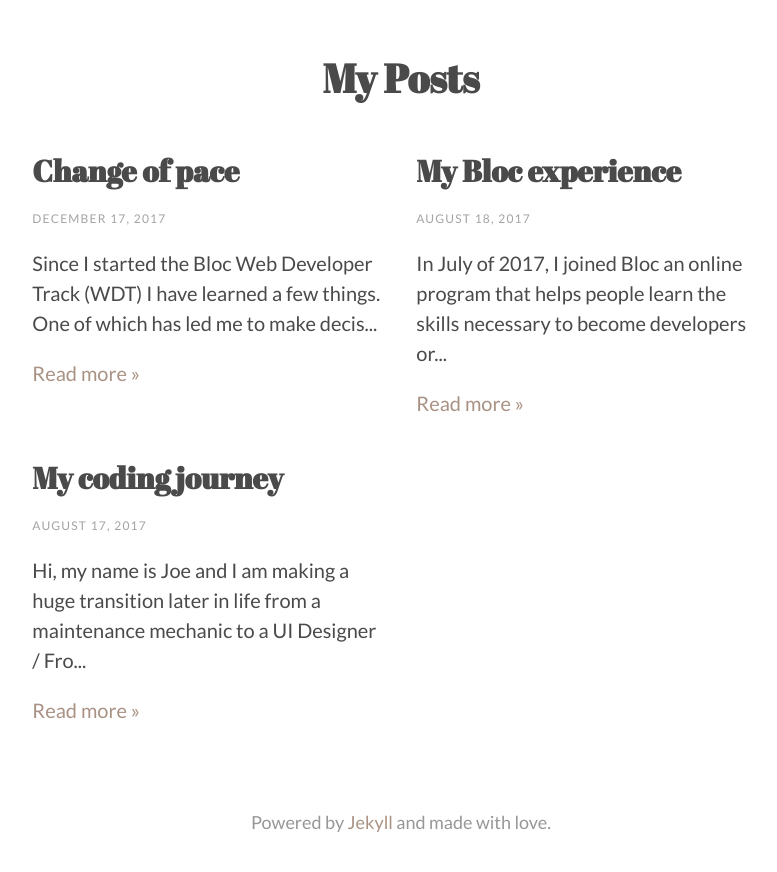
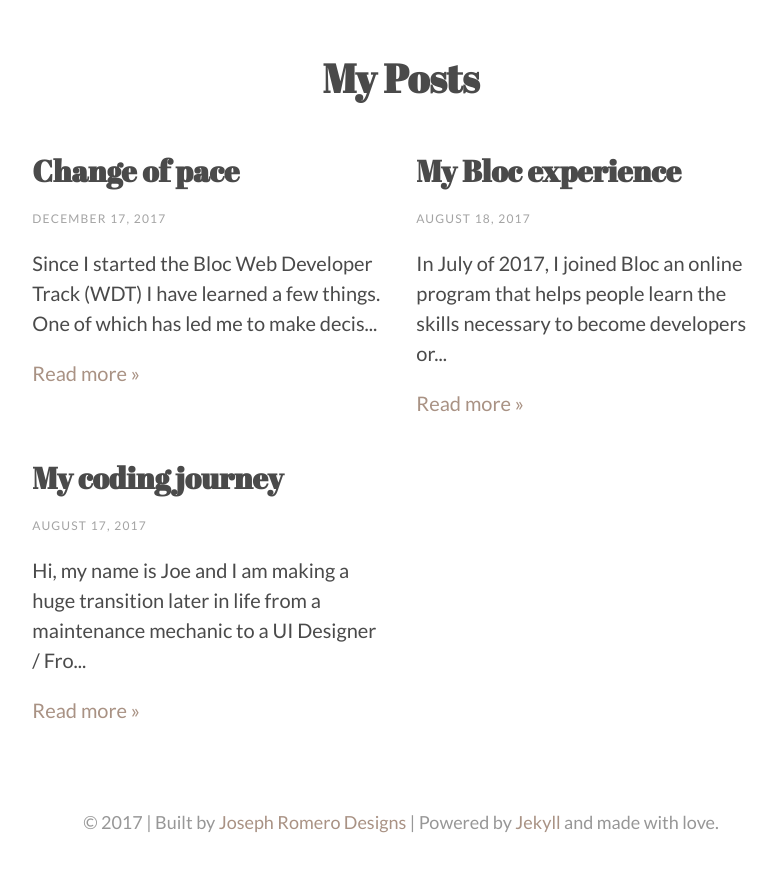
Before and after one commit to Jar36/portfolio, a Jekyll site: the page built from index.html, in a window 1280 px wide and 900 px high, scrolled down 2700 px. Shown: the top 872 px of the window, without its empty margins (239-1016 px from the left). Built offline with Jekyll 4.4.1, drawn with Linux system fonts in a browser that asks for light colours; nearby versions of some CDN libraries; the list of posts is cut into pages by our own code.

Commit message:
update footer

```diff
--- a/_config.yml
+++ b/_config.yml
@@ -14,7 +14,7 @@ theme_settings:
      <p>Specializing in Design, HTML, CSS, JavaScript, WordPress, and Ruby on Rails.</p>
   header_text_feature_image:
   footer_text: >
-   Powered by <a href="http://jekyllrb.com">Jekyll</a> and made with love.
+   &copy; 2017 | Built by <a href="http://jo-romero.com/" target="_blank">Joseph Romero Designs</a> | Powered by <a href="http://jekyllrb.com">Jekyll</a> and made with love.
 
   # Icons
   rss: false
```
